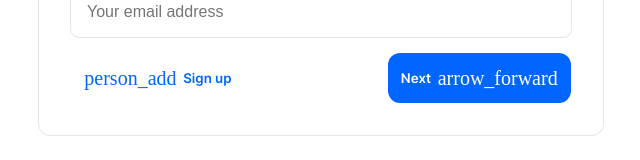
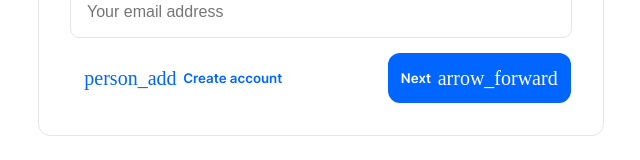
Before and after one commit to arbabf/next-gen-virtual-classroom, a Next.js app in the folder source/frontend/: page /login in a window 1280 px wide. Shown: the part 162-322 px from the top of the page, without its empty margins (319-959 px from the left). Built offline with nearby package versions, Linux system fonts and the light colour scheme; a web font is replaced by a local one.

Commit message:
Login: minor refinements to phrasing

```diff
--- a/source/frontend/components/login/Login.tsx
+++ b/source/frontend/components/login/Login.tsx
@@ -23,7 +23,7 @@ export class Login extends Component {
 	render() {
 		return <Card className={styles.main}>
 			<h1>{
-				this.state.loggingIn ? "Log in" : "Sign up"
+				this.state.loggingIn ? "Log in" : "Create account"
 			}</h1>
 			{this.state.loggingIn && <LoginFlow onSignUp={() => this.setState({ loggingIn: false })} />}
 			{!this.state.loggingIn && <SignUp onLogin={() => this.setState({ loggingIn: true })} />}
--- a/source/frontend/components/login/LoginFlow.tsx
+++ b/source/frontend/components/login/LoginFlow.tsx
@@ -17,13 +17,13 @@ type LoginFlowProps = {
 
 type LoginFlowState = {
 	currentFlow?: AuthFlow,
-	email?: string,
+	email: string,
 };
 
 export class LoginFlow extends Component<LoginFlowProps, LoginFlowState> {
 	state: LoginFlowState = {
 		currentFlow: undefined,
-		email: undefined,
+		email: '',
 	}
 
 	render() {
@@ -39,7 +39,7 @@ export class LoginFlow extends Component<LoginFlowProps, LoginFlowState> {
 			<ButtonSet className={styles.loginButtonSet}>
 				<Button onClick={() => this.props.onSignUp()} inverted>
 					<Icon iconName="person_add" />
-					<span>Sign up</span>
+					<span>Create account</span>
 				</Button>
 				<Button onClick={() => this.checkEmail()}>
 					<span>Next</span>
@@ -61,6 +61,7 @@ export class LoginFlow extends Component<LoginFlowProps, LoginFlowState> {
 			.then((response) => {
 				if (!response) this.props.onSignUp();
 				else if (response instanceof EmailFlowResponse) {
+					console.log("Got flow: " + response.flow);
 					this.setState({ currentFlow: response.flow });
 				}
 			});
```
